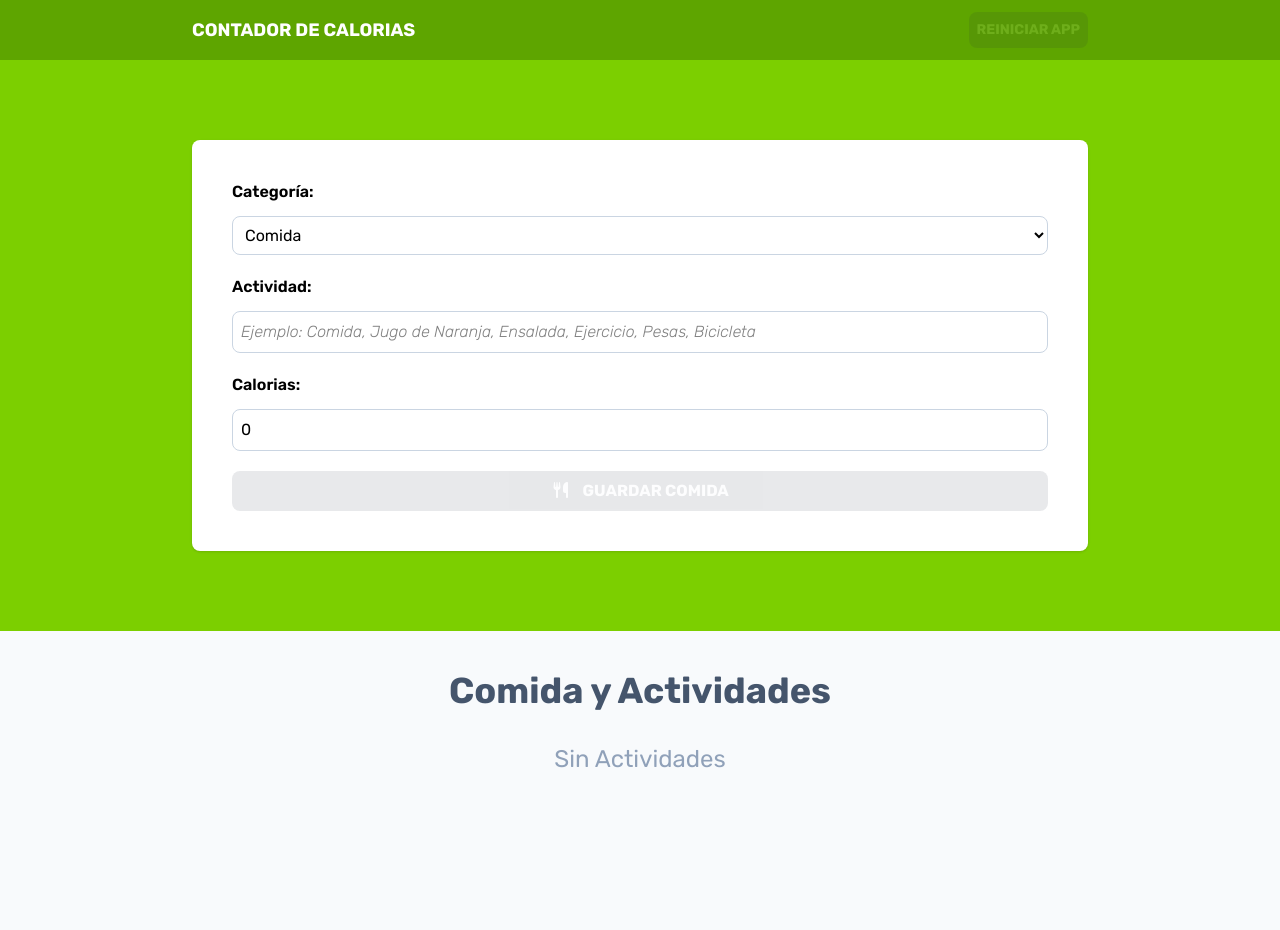
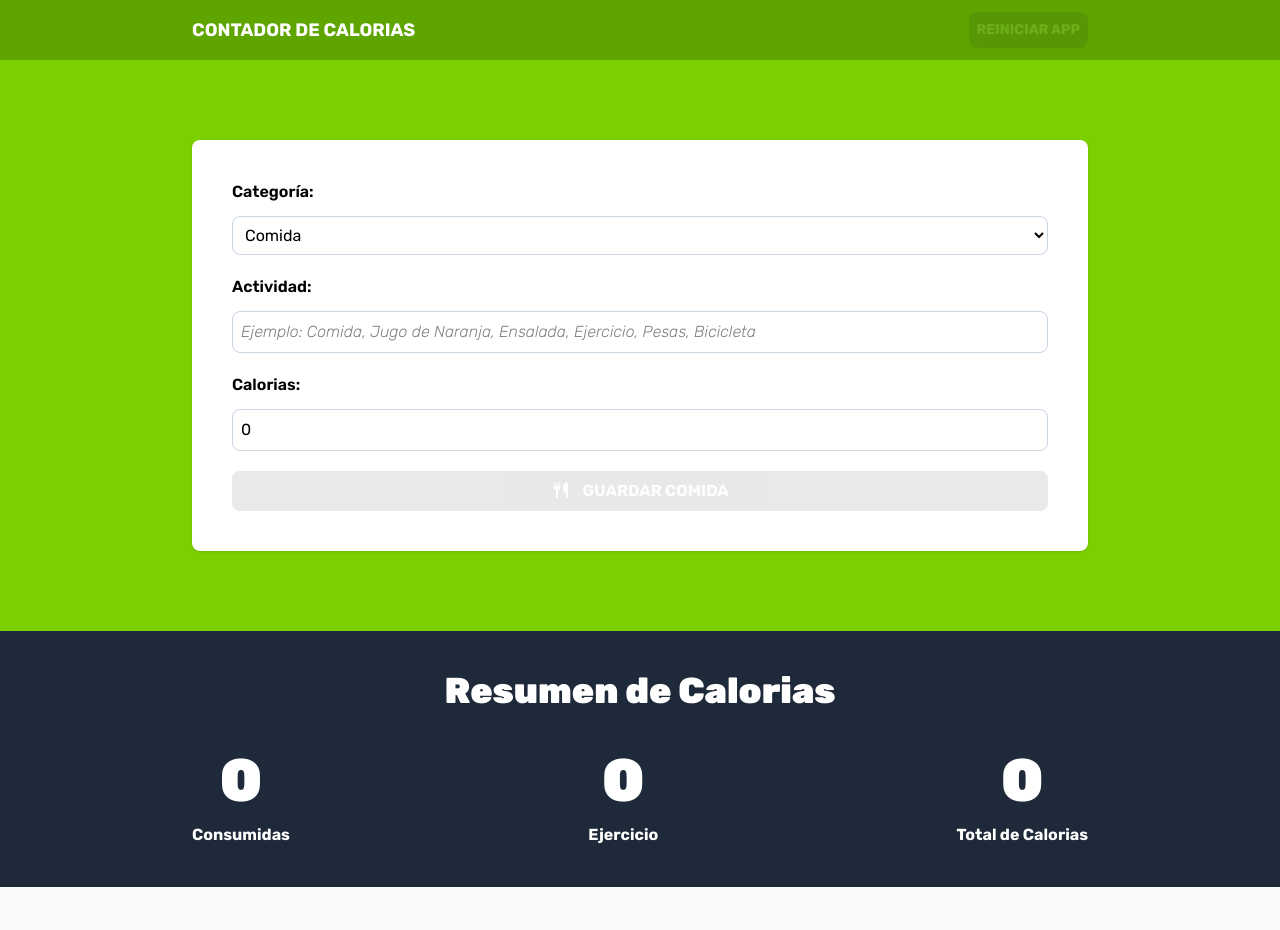
Before and after one commit to AldaMayorgaDev/04-Calorie-Tracker-React-TS-Chart, a React (Vite) app: page / in a window 1280 px wide. Shown: the top 930 px of the page. Before the commit the page ends 815 px from the top, so only its background shows below. Built offline with nearby package versions, Linux system fonts and the light colour scheme.

Commit message:
[ADD] Se añade componente CalorieTracker para mostrar los totales de Calorias consumidas. quedamas y un balance final

```diff
--- a/src/App.tsx
+++ b/src/App.tsx
@@ -2,6 +2,7 @@ import {useReducer, useEffect, useMemo} from "react";
 import Form from "./components/Form";
 import {activityReducer, initialState} from "./reducers/activity-reducer";
 import ActivityList from "./components/ActivityList";
+import {CalorieTracker} from "./components/CalorieTracker";
 
 function App() {
   const [state, dispatch] = useReducer(activityReducer, initialState);
@@ -42,6 +43,12 @@ function App() {
         </div>
       </section>
 
+      <section className="bg-gray-800 py-10">
+        <div className="max-w-4xl mx-auto">
+          <CalorieTracker activities={state.activities} />
+        </div>
+      </section>
+
       <section className="p-10 mx-auto max-w-4xl">
         <ActivityList activites={state.activities} dispatch={dispatch} />
       </section>
--- /dev/null
+++ b/src/components/CalorieTracker.tsx
@@ -0,0 +1,57 @@
+import {useMemo} from "react";
+import type {ActivityT} from "../types";
+import {CalorieDisplay} from "./utils/CalorieDisplay";
+
+type CalorieTrackerPropsT = {
+  activities: ActivityT[];
+};
+
+export const CalorieTracker = ({activities}: CalorieTrackerPropsT) => {
+  //contadores
+  const caloriesConsumed = useMemo(() => {
+    return activities.reduce(
+      (total, activity) =>
+        activity.category === 1 ? total + activity.calories : total,
+      0,
+    );
+  }, [activities]);
+
+  const caloriesBurned = useMemo(() => {
+    return activities.reduce(
+      (total, activity) =>
+        activity.category === 2 ? total + activity.calories : total,
+      0,
+    );
+  }, [activities]);
+
+  const netCalories = useMemo(() => {
+    return caloriesConsumed - caloriesBurned;
+  }, [activities]);
+  return (
+    <>
+      <h2 className="text-4xl font-black text-white text-center">
+        Resumen de Calorias
+      </h2>
+
+      <div className="flex flex-col items-center md:flex-row md:justify-between gap-5 mt-10">
+        <CalorieDisplay
+          text={"Consumidas"}
+          type={"consumed"}
+          calories={caloriesConsumed}
+        />
+
+        <CalorieDisplay
+          text={"Ejercicio"}
+          type={"burned"}
+          calories={caloriesBurned}
+        />
+
+        <CalorieDisplay
+          text={"Total de Calorias"}
+          type={""}
+          calories={netCalories}
+        />
+      </div>
+    </>
+  );
+};
--- /dev/null
+++ b/src/components/utils/CalorieDisplay.tsx
@@ -0,0 +1,32 @@
+type CalorieDisplayPropsT = {
+  calories: number;
+  text: string;
+  type: string;
+};
+export const CalorieDisplay = ({
+  calories,
+  text,
+  type,
+}: CalorieDisplayPropsT) => {
+  const getColorByType = (type: string): string => {
+    switch (type) {
+      case "consumed":
+        return `yellow`;
+
+      case "burned":
+        return `red`;
+
+      default:
+        return "while";
+    }
+  };
+
+  return (
+    <p className="text-white font-bold rounded-full grid grid-cols-1 gap-3 text-center">
+      <span className={`font-black text-6xl text-${getColorByType(type)}-500`}>
+        {calories}
+      </span>{" "}
+      {text}
+    </p>
+  );
+};
```
